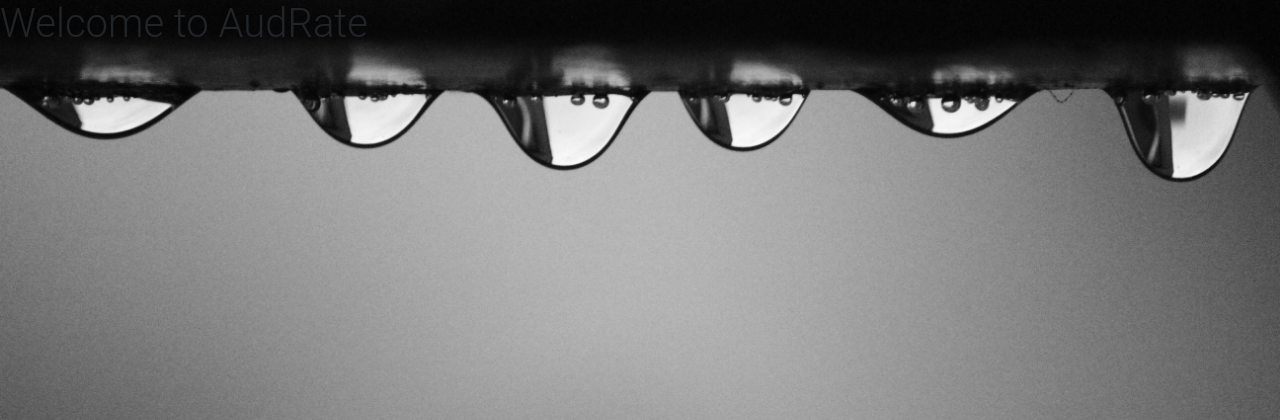
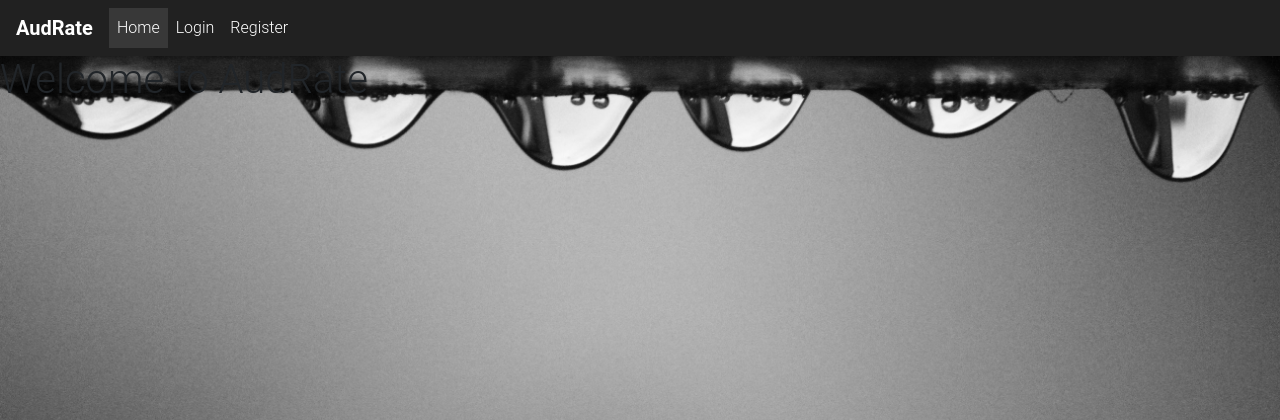
Before and after one commit to audreynjiraini/awwwards, a Django app: page / in a window 1280 px wide. Shown: the top 420 px of the page. Run offline with Django 3.2, Linux system fonts and the light colour scheme; some libraries are stand-ins or nearby versions.

Commit message:
create navbar and include it in base template

```diff
--- a/app/templates/base.html
+++ b/app/templates/base.html
@@ -1,6 +1,5 @@
 {% load bootstrap4 %}
 {% load static %}
-{% load staticfiles %}
 
 
 <!DOCTYPE html>
@@ -33,6 +32,9 @@
 </head>
 
 <body>
+    {% include "navbar.html" %}
+
+
     {% block content %}
 
     {% endblock content %}
--- /dev/null
+++ b/app/templates/navbar.html
@@ -0,0 +1,43 @@
+<!--Navbar-->
+<nav class="navbar navbar-expand-lg navbar-dark bg-dark">
+
+    <!-- Navbar brand -->
+    <a class="navbar-brand font-weight-bold" href="{% url 'home' %}">AudRate</a>
+
+    <!-- Collapse button -->
+    <button class="navbar-toggler" type="button" data-toggle="collapse" data-target="#basicExampleNav"
+        aria-controls="basicExampleNav" aria-expanded="false" aria-label="Toggle navigation">
+        <span class="navbar-toggler-icon"></span>
+    </button>
+
+    <!-- Collapsible content -->
+    <div class="collapse navbar-collapse" id="basicExampleNav">
+
+        <!-- Links -->
+        <ul class="navbar-nav mr-auto">
+            <li class="nav-item active">
+                <a class="nav-link" href="{% url 'home' %}">Home
+                <span class="sr-only">(current)</span></a>
+
+                {% if current_user.is_authenticated %}
+                <li><a class="nav-item" href="{% url 'new-post' %}">Submit a project for review</a></li>
+                <li> <a href="{% url 'myprofile' %}">Profile</a></li>
+                <li> <a href="/logout">Logout</a></li>
+                {% endif %}
+
+            </li>
+            <li class="nav-item">
+                <a class="nav-link" href="/accounts/login">Login</a>
+            </li>
+            <li class="nav-item">
+                <a class="nav-link" href="/accounts/register">Register</a>
+            </li>
+
+        </ul>
+        <!-- Links -->
+
+    </div>
+    <!-- End of collapsible content -->
+
+</nav>
+<!--/End of navbar-->
```
